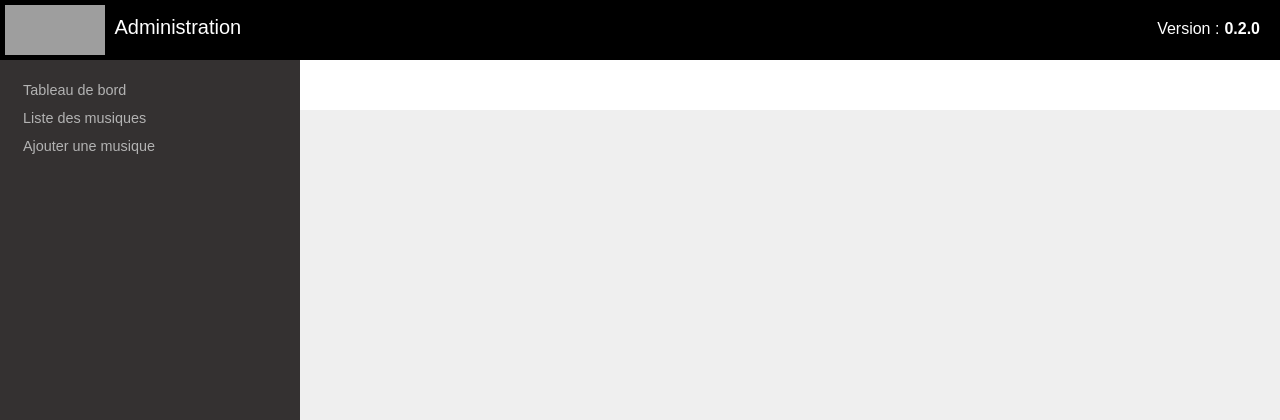
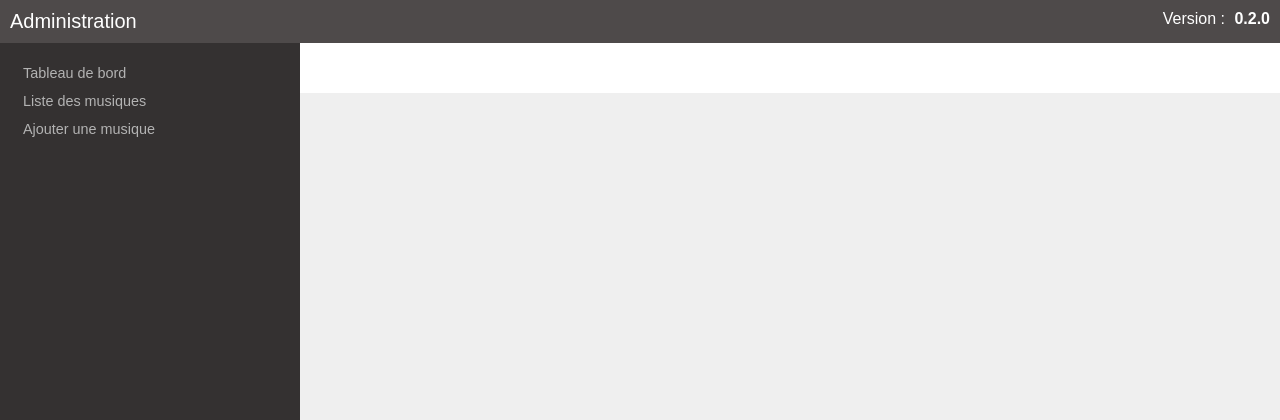
Before and after one commit to fanchoop/Lecteur2.0, a PHP site: page /src/views/nav.html in a window 1280 px wide; the page is wider, and only the part inside the window is pictured. Shown: the top 420 px of that part. Run offline with PHP 8.4, Linux system fonts and the light colour scheme; grey boxes are pictures that could not be loaded.

Commit message:
- travis : Test d'insertion d'un script mysql - CSS : Changement mineur du style de l'administration pour enlever le logo

```diff
--- a/public/stylesheets/pageAdmin.css
+++ b/public/stylesheets/pageAdmin.css
@@ -16,14 +16,16 @@ body {
 /* ========= HEADER ========= */
 
 .page-admin header {
-    background-color: black;
+    background-color: #4e4a4a;
     color: white;
+    padding: 10px;
+    vertical-align: middle;
 }
 
 .page-admin header img {
-    width: 100px;
+    width: 40px;
     padding: 5px;
-    vertical-align: middle;
+
 }
 
 .page-admin span.title {
@@ -33,8 +35,6 @@ body {
 .page-admin span.version {
     font-size: 16px;
     float: right;
-    display: flex;
-    margin: 20px 20px 0 4px;
 }
 
 .page-admin span.version .num {
--- a/src/views/nav.html
+++ b/src/views/nav.html
@@ -8,7 +8,6 @@
 <body>
 <div class="page-admin">
     <header>
-        <img src="public/images/_icons/player.png" alt="Logo Player" height="50px" width="50px">
         <span class="title">Administration</span>
         <span class="version">Version :
             <span class="num">0.2.0</span>
```
Also changed, not shown: .travis.yml.
